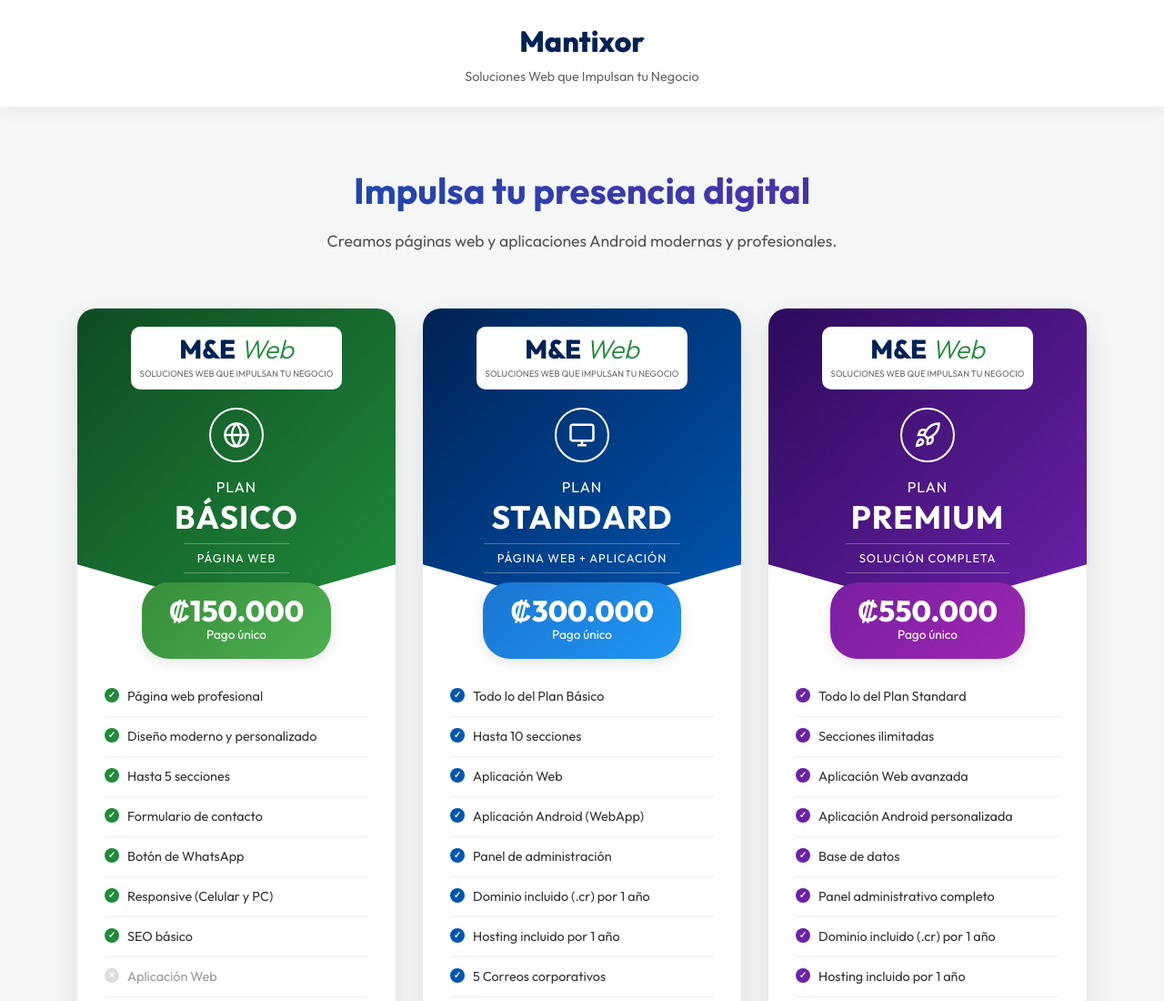
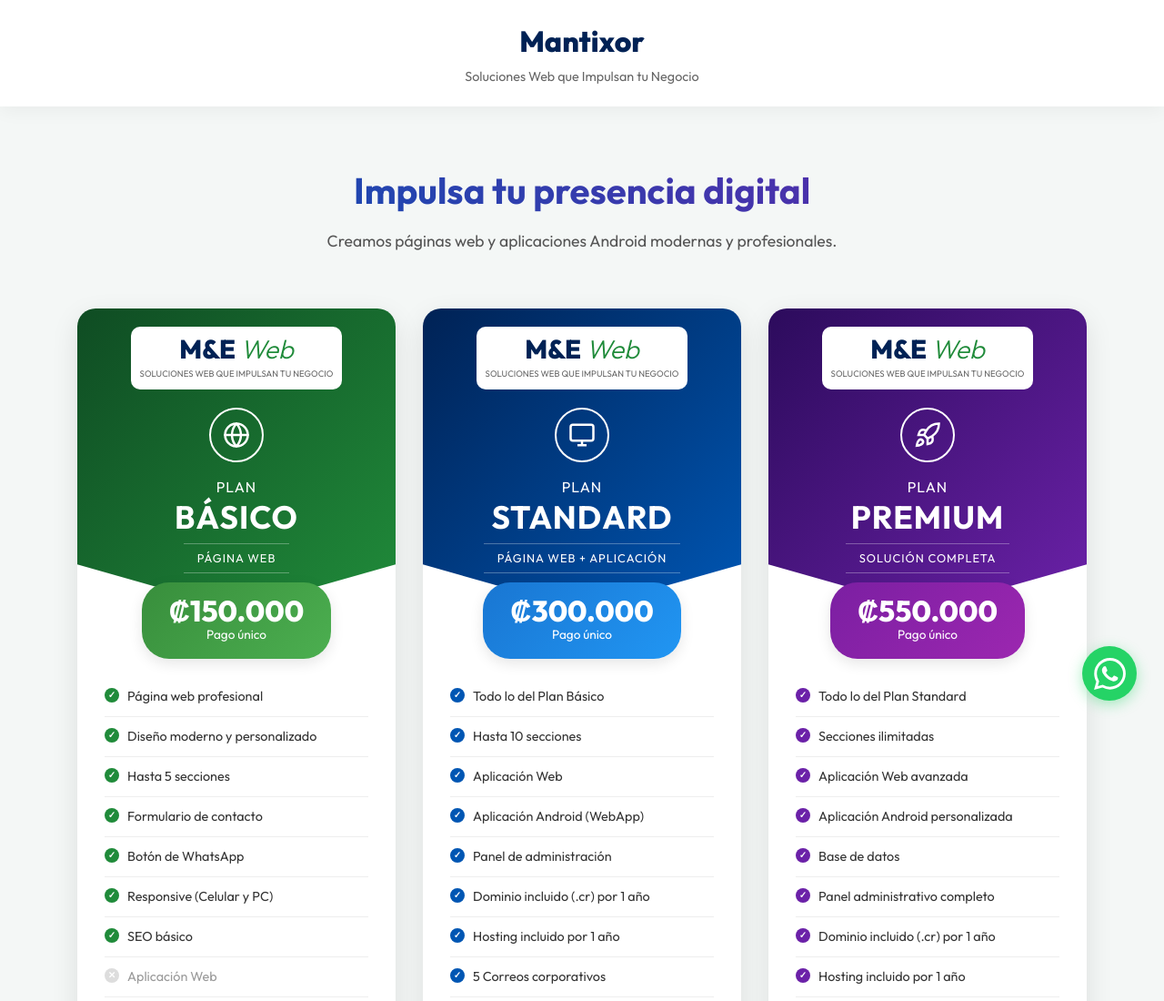
Before and after one commit to WEWebcr/Mantixor, a website built with Vite: page index.html in a window 1280 px wide. Shown: the top 1100 px of the page at 91% size. Built offline with nearby package versions, Linux system fonts and the light colour scheme.

Commit message:
Añadir botón flotante de WhatsApp

```diff
--- a/index.html
+++ b/index.html
@@ -131,6 +131,10 @@
         </div>
       </section>
     </main>
+    <!-- WhatsApp Floating Button -->
+    <a href="https://wa.me/50657035886" class="whatsapp-float" target="_blank" rel="noopener noreferrer">
+      <svg viewBox="0 0 24 24" width="35" height="35" fill="currentColor"><path d="M17.472 14.382c-.297-.149-1.758-.867-2.03-.967-.273-.099-.471-.148-.67.15-.197.297-.767.966-.94 1.164-.173.199-.347.223-.644.075-.297-.15-1.255-.463-2.39-1.475-.883-.788-1.48-1.761-1.653-2.059-.173-.297-.018-.458.13-.606.134-.133.298-.347.446-.52.149-.174.198-.298.298-.497.099-.198.05-.371-.025-.52-.075-.149-.669-1.612-.916-2.207-.242-.579-.487-.5-.669-.51a12.8 12.8 0 0 0-.57-.01c-.198 0-.52.074-.792.372-.272.297-1.04 1.016-1.04 2.479 0 1.462 1.065 2.875 1.213 3.074.149.198 2.096 3.2 5.077 4.487.709.306 1.262.489 1.694.625.712.227 1.36.195 1.871.118.571-.085 1.758-.719 2.006-1.413.248-.694.248-1.289.173-1.413-.074-.124-.272-.198-.57-.347m-5.421 7.403h-.004a9.87 9.87 0 0 1-5.031-1.378l-.361-.214-3.741.982.998-3.648-.235-.374a9.86 9.86 0 0 1-1.51-5.26c.001-5.45 4.436-9.884 9.888-9.884 2.64 0 5.122 1.03 6.988 2.898a9.825 9.825 0 0 1 2.893 6.994c-.003 5.45-4.437 9.884-9.885 9.884m8.413-18.297A11.815 11.815 0 0 0 12.05 0C5.495 0 .16 5.335.157 11.892c0 2.096.547 4.142 1.588 5.945L.057 24l6.305-1.654a11.882 11.882 0 0 0 5.683 1.448h.005c6.554 0 11.89-5.335 11.893-11.893a11.821 11.821 0 0 0-3.48-8.413z"/></svg>
+    </a>
     <script type="module" src="/src/main.js"></script>
   </body>
 </html>
--- a/src/style.css
+++ b/src/style.css
@@ -305,3 +305,35 @@
     align-items: center;
   }
 }
+
+/* WhatsApp Floating Button */
+.whatsapp-float {
+  position: fixed;
+  width: 60px;
+  height: 60px;
+  bottom: 30px;
+  right: 30px;
+  background-color: #25d366;
+  color: #FFF;
+  border-radius: 50%;
+  box-shadow: 0 4px 15px rgba(37, 211, 102, 0.4);
+  z-index: 1000;
+  display: flex;
+  align-items: center;
+  justify-content: center;
+  transition: transform 0.3s ease, box-shadow 0.3s ease;
+}
+
+.whatsapp-float:hover {
+  transform: scale(1.1) translateY(-5px);
+  box-shadow: 0 6px 20px rgba(37, 211, 102, 0.6);
+}
+
+@media (max-width: 768px) {
+  .whatsapp-float {
+    bottom: 20px;
+    right: 20px;
+    width: 50px;
+    height: 50px;
+  }
+}
```
